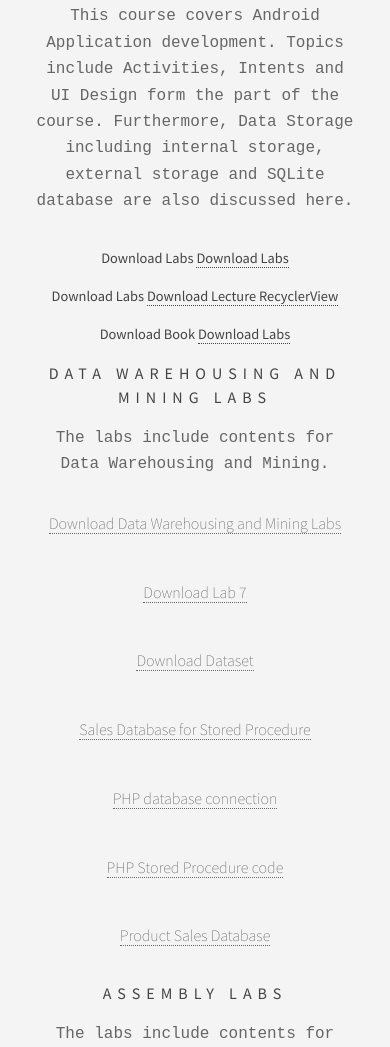
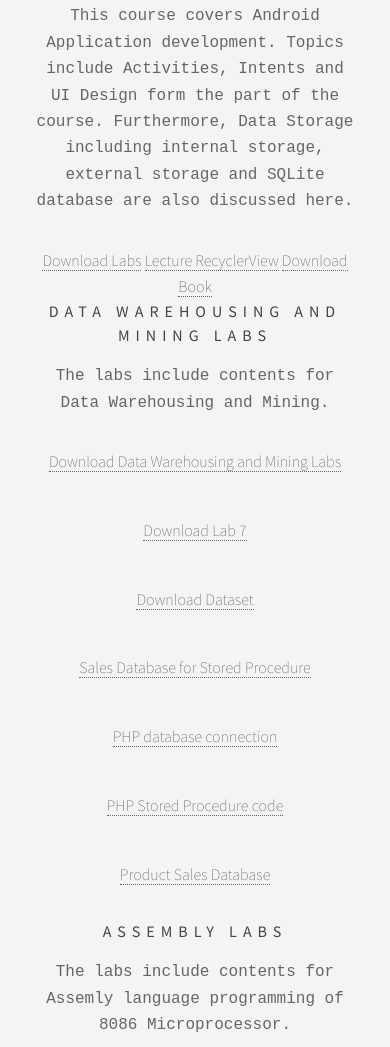
Before and after one commit to shanniz/shanniz.github.io, a plain HTML site: page courses/index.html in a window 390 px wide. Shown: the part 1605-2652 px from the top of the page. Drawn offline with Linux system fonts and the light colour scheme.

Commit message:
mobile app development

```diff
--- a/courses/index.html
+++ b/courses/index.html
@@ -91,14 +91,10 @@
 							and SQLite database are also discussed here.
 						</p>
 
-						<label> Download Labs
-						<a href="mobileappdev/labs_MobileAppDevelopment.zip" class="bu">Download Labs</a> </label>
-						<label> Download Labs
-						<a href="mobileappdev/RecyclerView.pdf" class="bu">Download Lecture RecyclerView</a> </label>
+						<a href="mobileappdev/labs_MobileAppDevelopment.zip" class="bu">Download Labs</a>
+						<a href="mobileappdev/RecyclerView.pdf" class="bu">Lecture RecyclerView</a>
 
-
-						<label> Download Book
-						<a href="https://drive.google.com/open?id=1kK02ma-10r_47N_SByEZwoyvHqa3dEmT" class="bu">Download Labs</a> </label>
+						<a href="https://drive.google.com/open?id=1kK02ma-10r_47N_SByEZwoyvHqa3dEmT" class="bu">Download Book</a>
 
 
 
```
